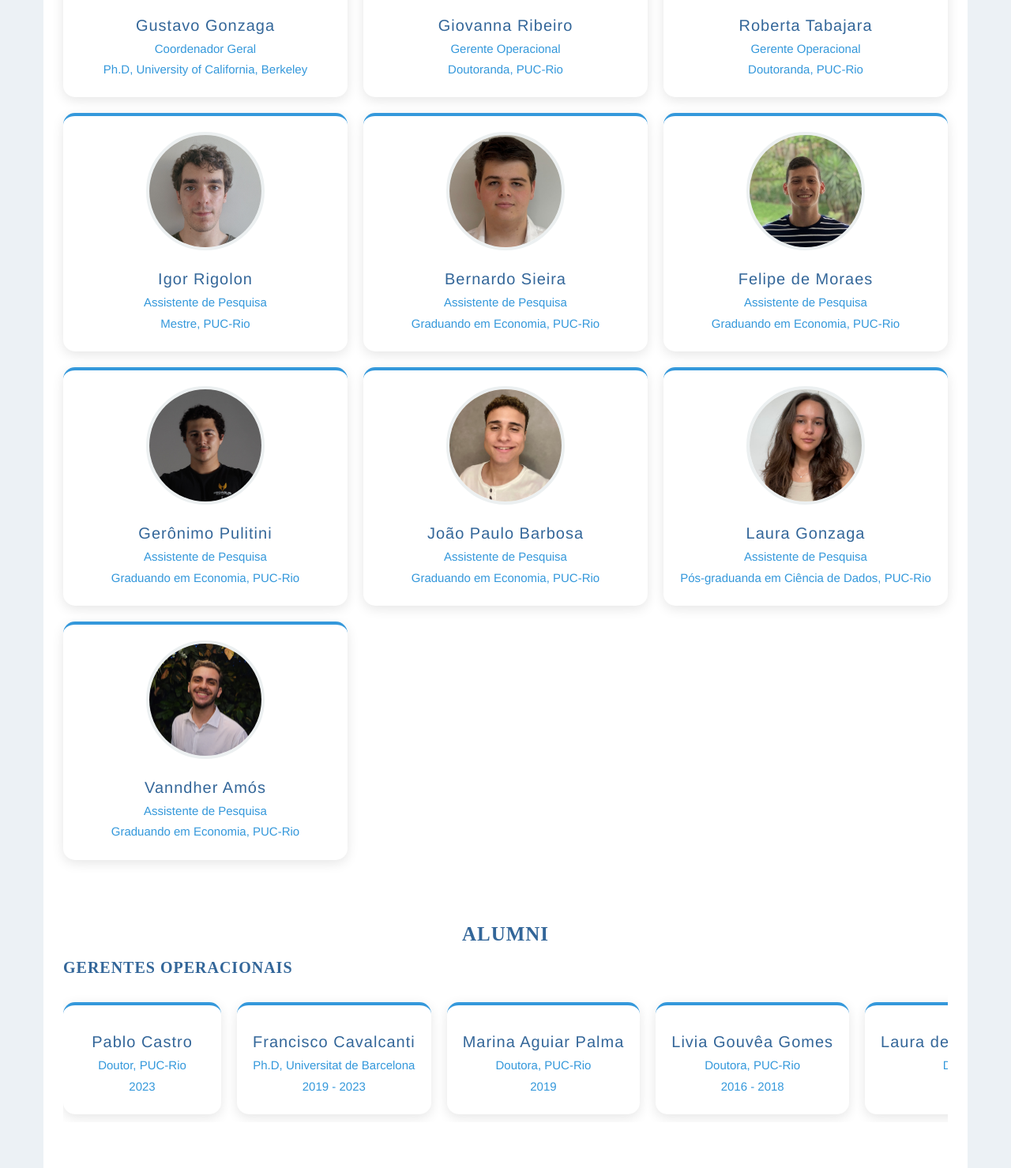
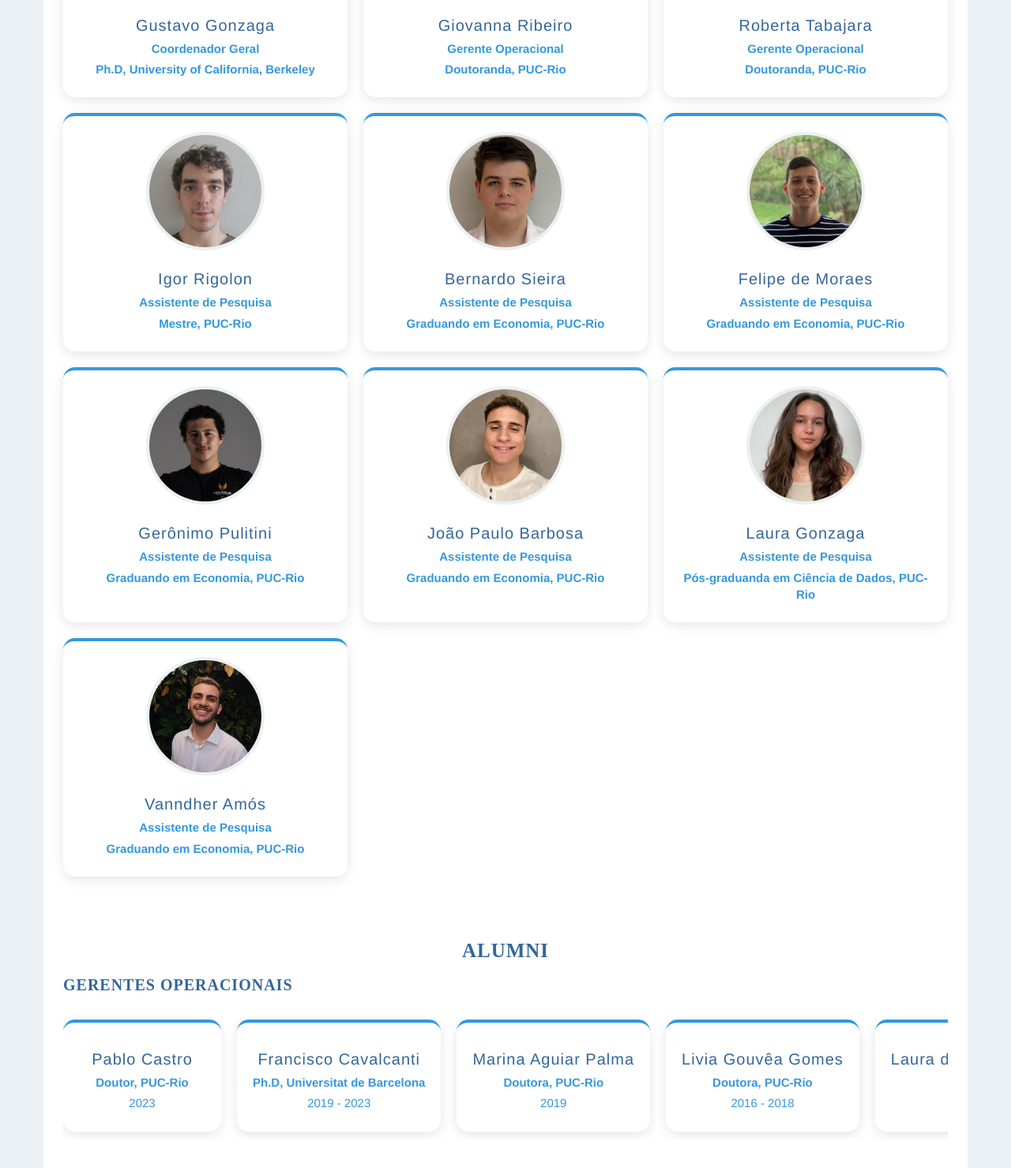
Before and after one commit to datazoompuc/datazoompuc.github.io, a Jekyll site: the page built from equipe.md, in a window 1280 px wide, cut to the strip 441-1920 px from the top of the page. Shown: the whole strip at 79% size. Built offline with Jekyll 4.4.1, drawn with Linux system fonts in a browser that asks for light colours; nearby versions of some CDN libraries; some web fonts are replaced.

Commit message:
just a bit thicker

```diff
--- a/equipe.md
+++ b/equipe.md
@@ -99,7 +99,7 @@ a:visited {
 
 .team-role {
     color: #3498db;
-    font-weight: 500;
+    font-weight: 600;
     font-size: 1.5rem;
 }
 
@@ -163,7 +163,7 @@ a:visited {
 
 # Colaboradores
 
-### Agradecemos a todos e todas que contribuíram com seu tempo e conhecimento ao longo da construção deste projeto. Suas sugestões foram essenciais para o aprimoramento desta iniciativa.
+Agradecemos a todos e todas que contribuíram com seu tempo e conhecimento ao longo da construção deste projeto. Suas sugestões foram essenciais para o aprimoramento desta iniciativa.
 
 <div class="ex-team-grid">
 {% for member in site.data.agradecimentos %}
```
